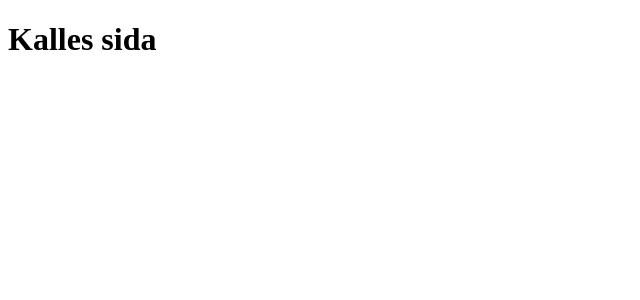
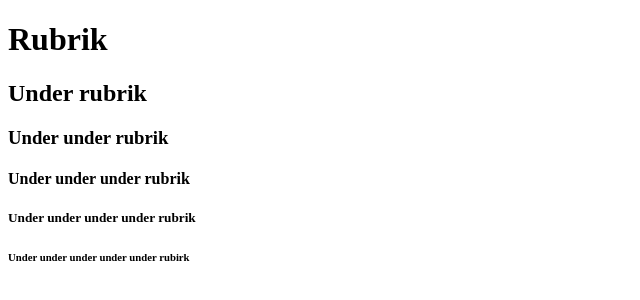
Before and after one commit to jensencarr/github-test, a plain HTML site: page index.html in a window 1280 px wide. Shown: the whole page, without its empty margins (0-640 px from the left). Drawn offline with Linux system fonts and the light colour scheme.

Commit message:
I've already done a commit ffs

```diff
--- a/index.html
+++ b/index.html
@@ -6,6 +6,16 @@
     <title></title>
   </head>
   <body>
-    <h1>Kalles sida</h1>
+    <h1>Rubrik</h1>
+
+    <h2>Under rubrik</h2>
+
+    <h3>Under under rubrik</h3>
+
+    <h4>Under under under rubrik</h4>
+
+    <h5>Under under under under rubrik</h5>
+
+    <h6>Under under under under under rubirk</h6>
   </body>
 </html>
```
